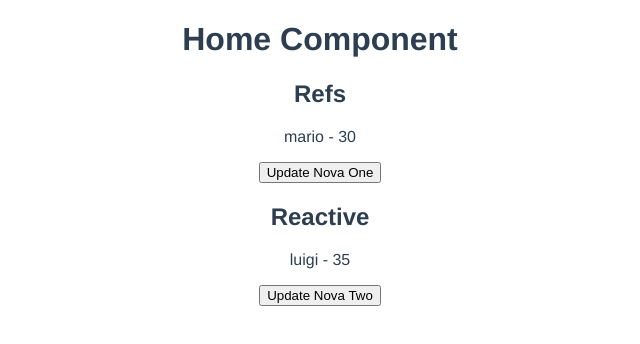
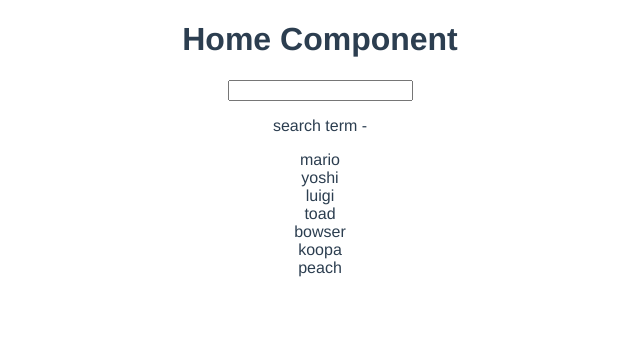
Before and after one commit to anthonygilbertt/vue-dojo-blog, a Vue app: page / in a window 1280 px wide. Shown: the top 344 px of the page, without its empty margins (320-960 px from the left). Built offline with nearby package versions, Linux system fonts and the light colour scheme.

Commit message:
75. Computed Values in the Setup() Function

```diff
--- a/src/views/Home.vue
+++ b/src/views/Home.vue
@@ -1,19 +1,15 @@
 <template>
   <div class="home">
     <h1>Home Component </h1>
-    <h2>Refs</h2>
-    <p>{{ novaOne.name }} - {{ novaOne.age }}</p>
-    <button @click="updateNovaOne">Update Nova One</button>
-
-    <h2>Reactive</h2>
-    <p>{{ novaTwo.name }} - {{ novaTwo.age }}</p>
-    <button @click="updateNovaTwo">Update Nova Two</button>
+    <input type="text" v-model="search">
+    <p>search term - {{ search }}</p>
+    <div v-for="name in matchingNames" :key="name">{{ name }}</div>
 
   </div>
 </template>
 
 <script>
-import { ref, reactive } from '@vue/reactivity'
+import { computed, ref } from '@vue/reactivity'
 // @ is an alias to /src
 
 
@@ -21,19 +17,24 @@
   name: 'Home',
 
   setup() {
-    const novaOne = ref({ name: 'mario', age: 30 })
-    const novaTwo = reactive({ name: 'luigi', age: 35 })
+    const search = ref('')
+    const names = ref([
+      'mario',
+      'yoshi',
+      'luigi',
+      'toad',
+      'bowser',
+      'koopa',
+      'peach'
+    ]);
 
-    const updateNovaOne = () => {
-      novaOne.value.name = 'nova1'
-      novaOne.value.age = 28
-    }
-    const updateNovaTwo = () => {
-      novaTwo.name = 'nova2'
-      novaTwo.age = 29
-    }
+    const matchingNames = computed(() => {
+      return names.value.filter((name) => name.includes(search.value))
+    })
 
-    return { novaOne, updateNovaOne ,novaTwo , updateNovaTwo}
+
+
+    return { names, search, matchingNames }
 
   }
 }
```
